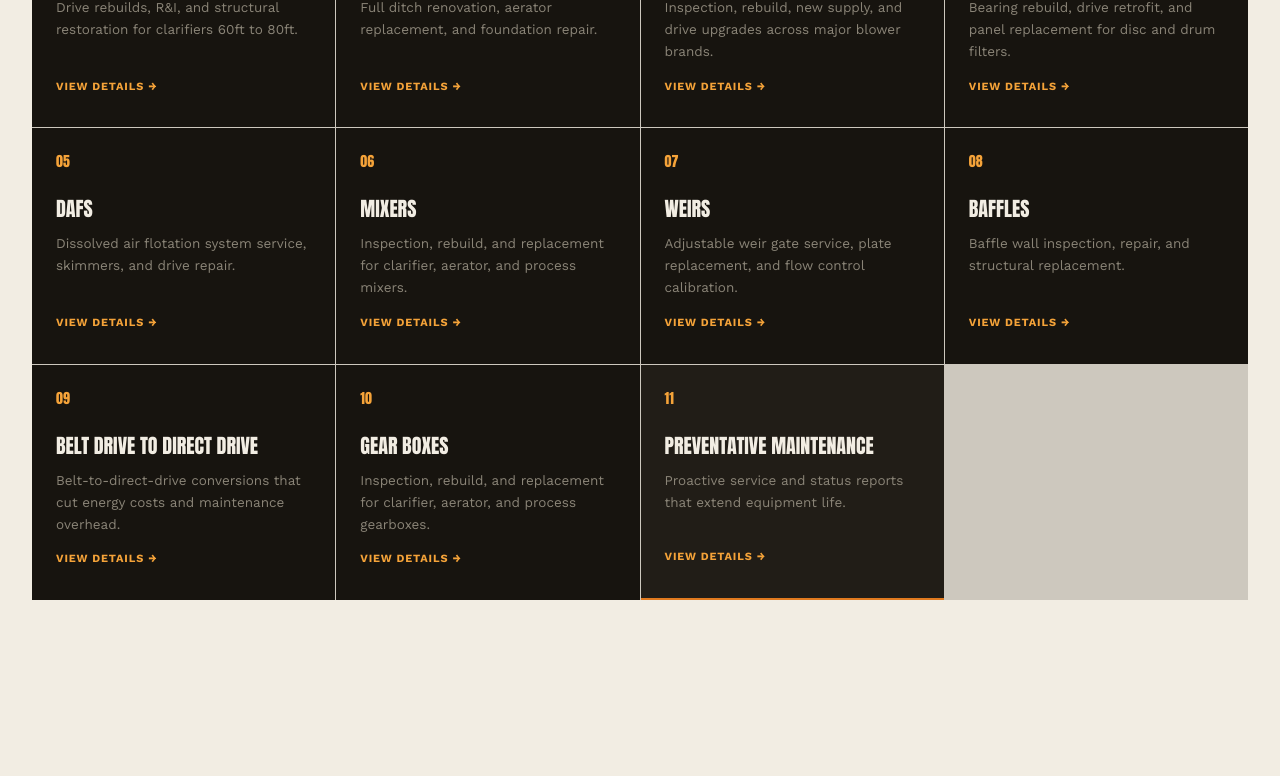
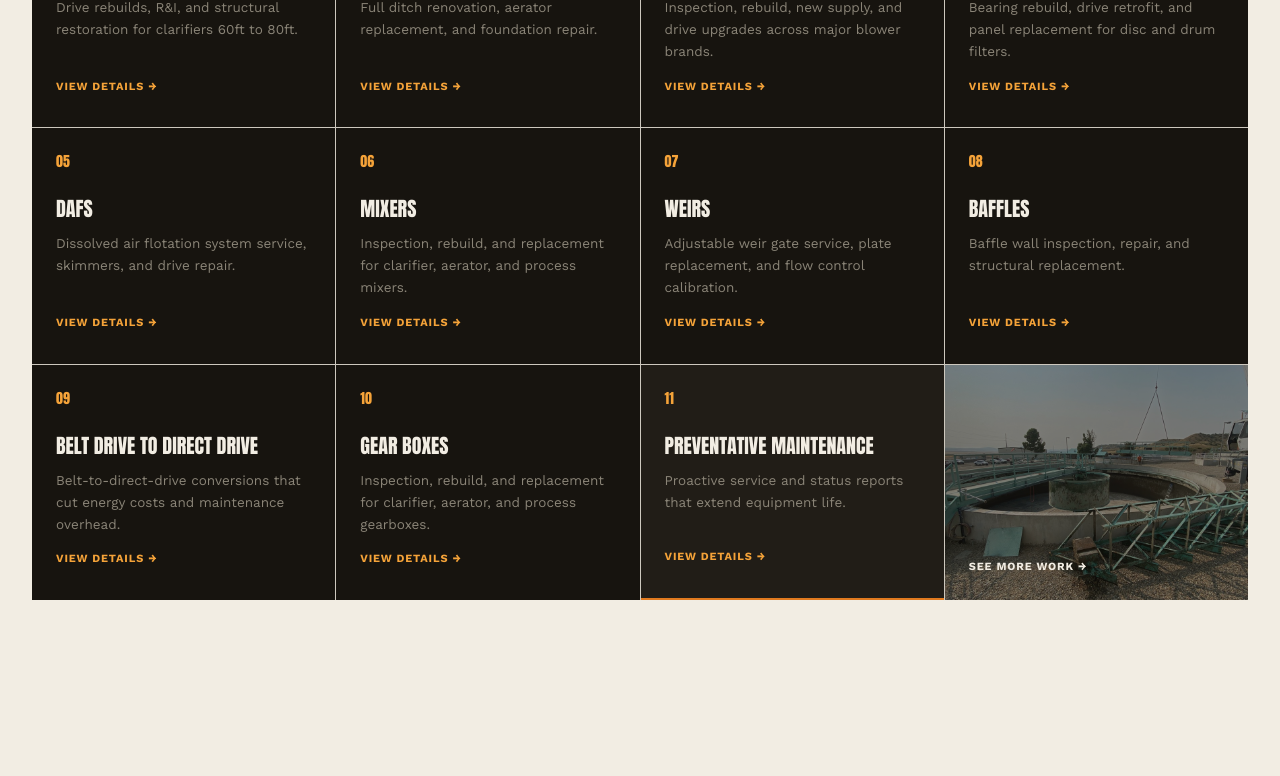
Before and after one commit to AdminCopperstate/copperstate-website-v3, a React (Vite) app: page /equipment in a window 1280 px wide. Shown: the part 435-1211 px from the top of the page. Built offline with nearby package versions, Linux system fonts and the light colour scheme.

Commit message:
Fill empty equipment grid slot with a gallery photo link

```diff
--- a/src/components/Equipment.jsx
+++ b/src/components/Equipment.jsx
@@ -36,6 +36,18 @@ export default function Equipment() {
               </span>
             </Link>
           ))}
+
+          <Link to="/gallery" className="relative min-h-[220px] overflow-hidden group">
+            <img
+              src="/gallery/photo-1.jpg"
+              alt="Copperstate crew on-site"
+              className="absolute inset-0 w-full h-full object-cover group-hover:scale-105 transition-transform duration-500"
+            />
+            <div className="absolute inset-0 bg-ink/50 group-hover:bg-ink/30 transition-colors" />
+            <span className="absolute bottom-6 left-6 text-cream text-[11px] font-bold uppercase tracking-[0.08em]">
+              See More Work &rarr;
+            </span>
+          </Link>
         </div>
       </div>
     </section>
```
